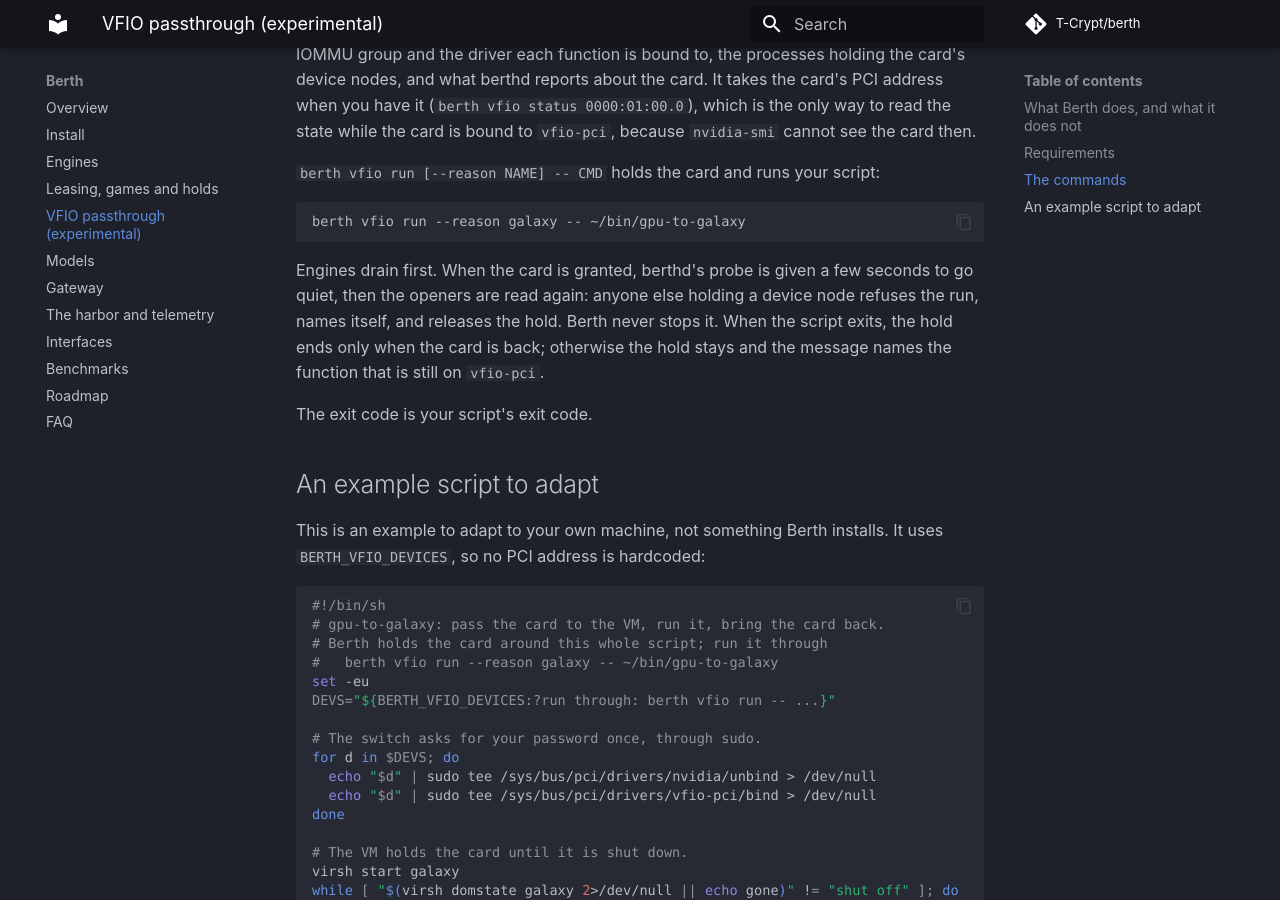
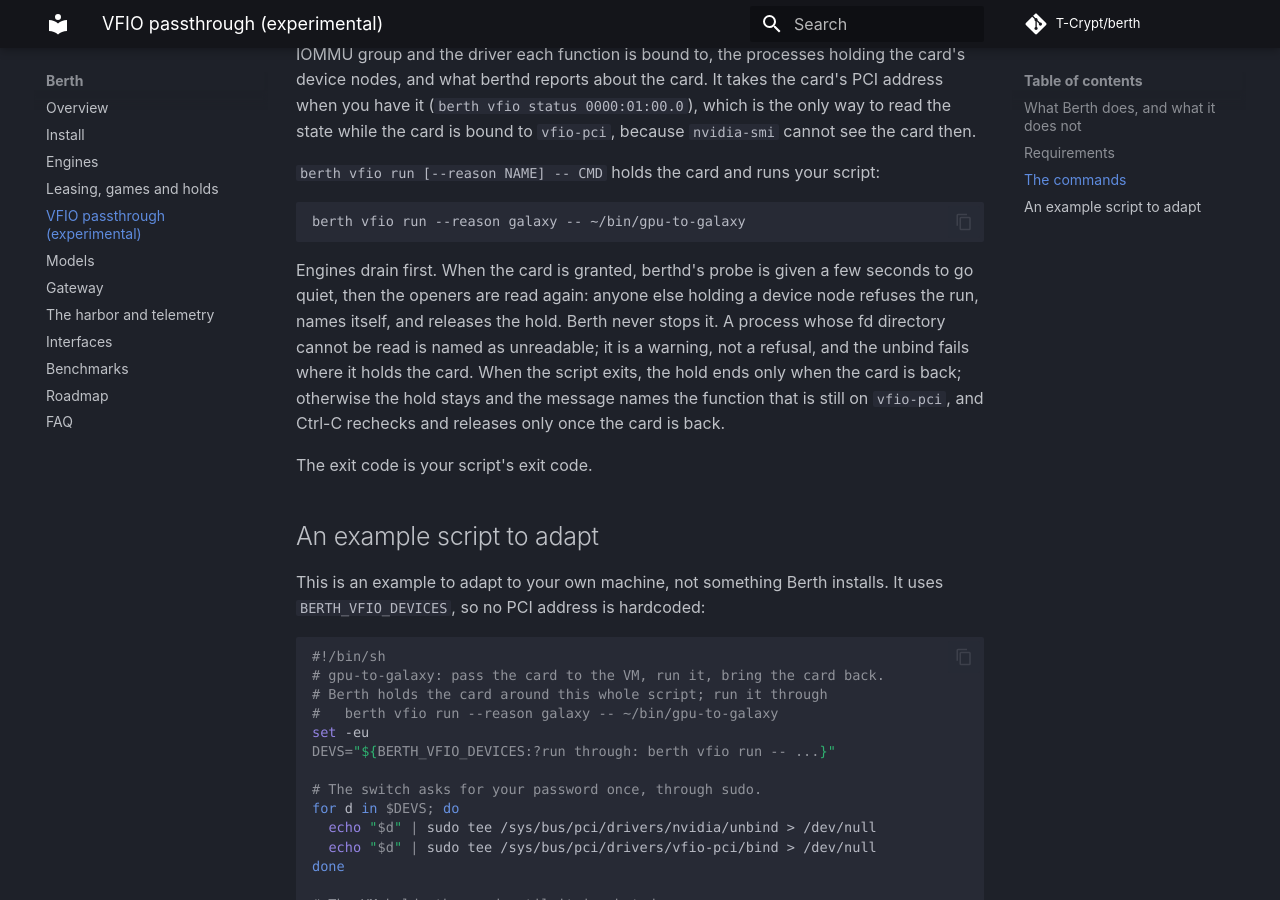
Before and after one commit to Bacongineer/berth-upstream, an MkDocs documentation site: the page built from docs/vfio.md, in a window 1280 px wide and 900 px high, scrolled down 1561 px. Built offline with MkDocs 1.6.1 and Material for MkDocs 9.7.7, drawn with Linux system fonts in a browser that asks for light colours; comment, search, counter and statistics services are not loaded.

Commit message:
vfio docs: spell out the unreadable-opener rule

```diff
--- a/docs/vfio.md
+++ b/docs/vfio.md
@@ -66,9 +66,11 @@ bound to `vfio-pci`, because `nvidia-smi` cannot see the card then.
 Engines drain first. When the card is granted, berthd's probe is given a few
 seconds to go quiet, then the openers are read again: anyone else holding a
 device node refuses the run, names itself, and releases the hold. Berth never
-stops it. When the script exits, the hold ends only when the card is back;
-otherwise the hold stays and the message names the function that is still on
-`vfio-pci`.
+stops it. A process whose fd directory cannot be read is named as unreadable;
+it is a warning, not a refusal, and the unbind fails where it holds the card.
+When the script exits, the hold ends only when the card is back; otherwise the
+hold stays and the message names the function that is still on `vfio-pci`, and
+Ctrl-C rechecks and releases only once the card is back.
 
 The exit code is your script's exit code.
 
```
